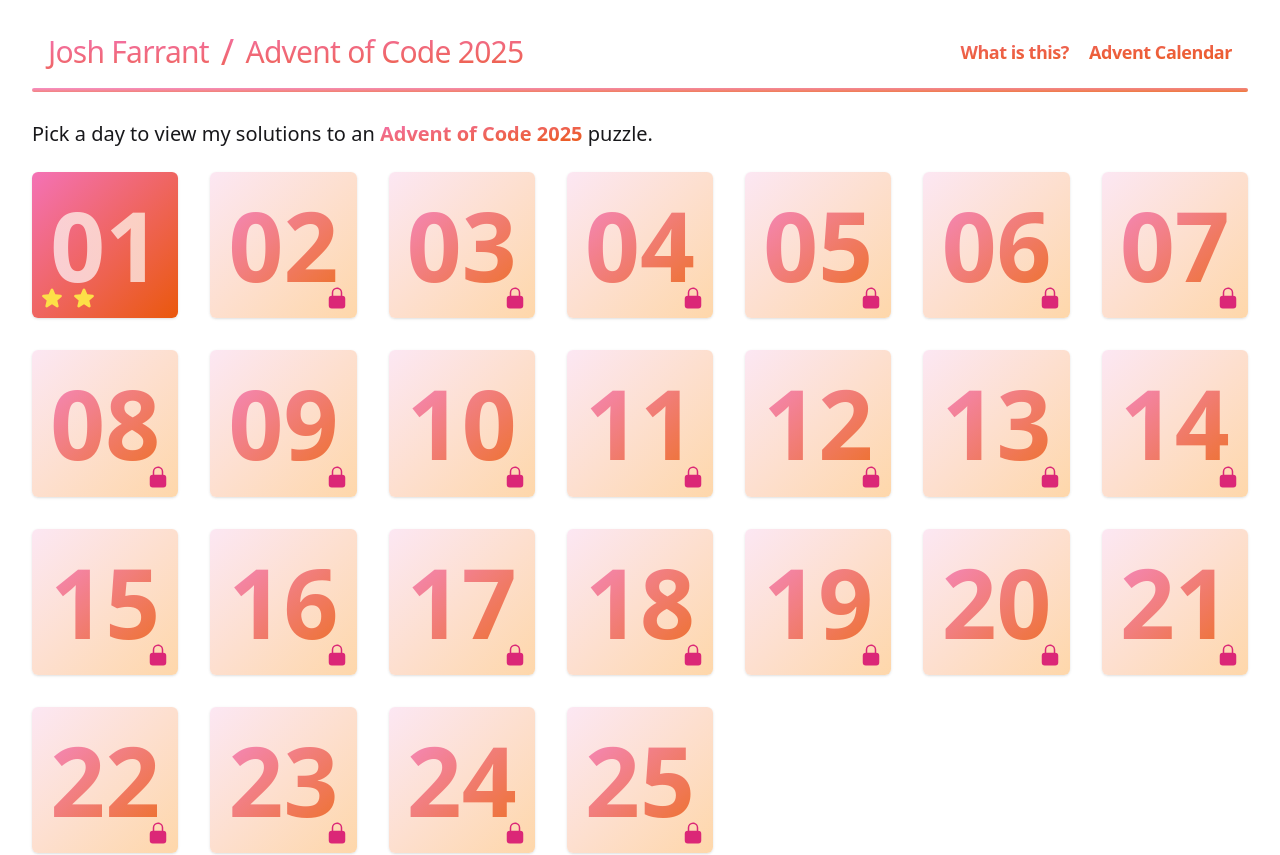
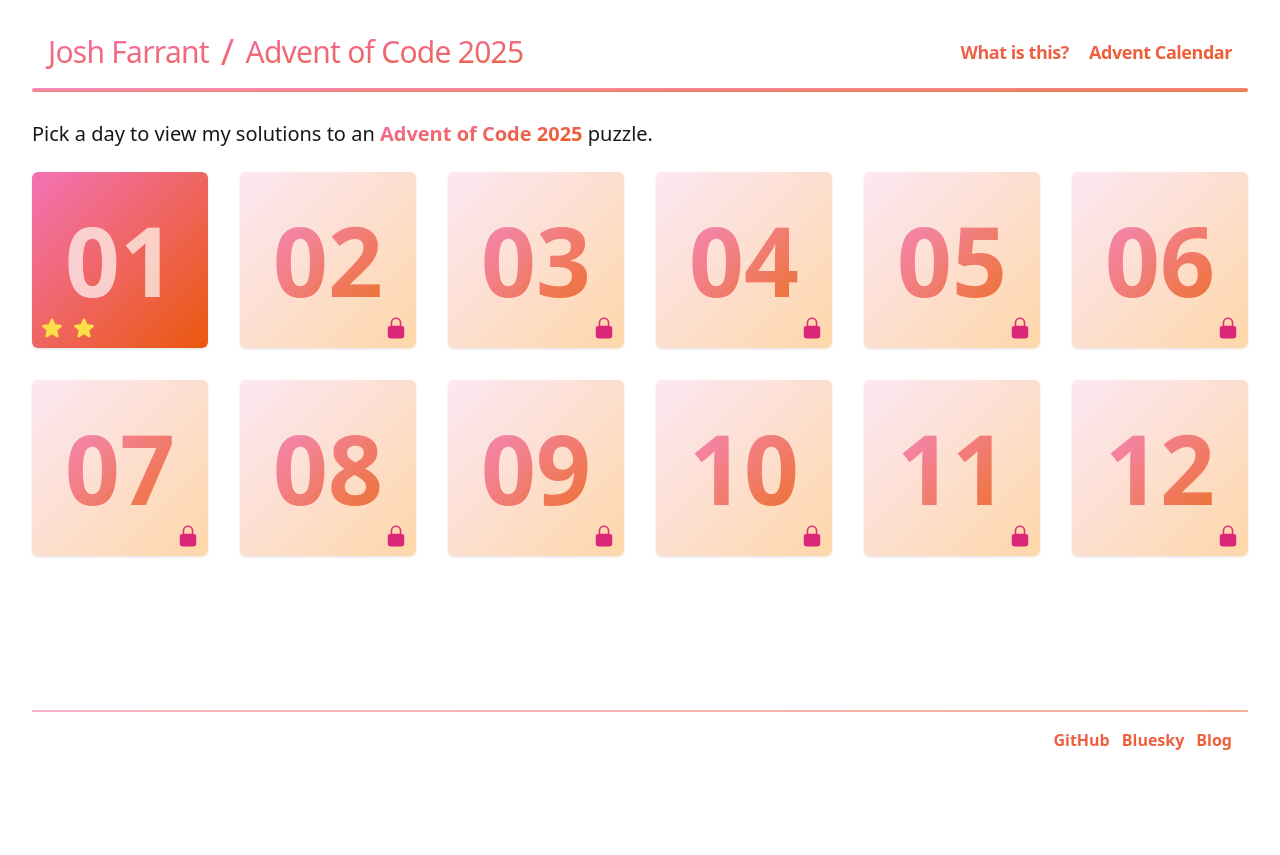
Before and after one commit to joshfarrant/advent-of-code-client, a Next.js app: page /2025/days in a window 1280 px wide. Shown: the top 855 px of the page. After the commit the page ends 800 px from the top, so only its background shows below. Built offline with nearby package versions, Linux system fonts and the light colour scheme.

Commit message:
update calendar view to 25 days

```diff
--- a/src/components/pages/days/days.tsx
+++ b/src/components/pages/days/days.tsx
@@ -7,7 +7,7 @@
 
 import { Props } from './days.types';
 
-const emptyDays = Array.from({ length: 25 });
+const emptyDays = Array.from({ length: 12 });
 
 export const Days = ({ days }: Props) => {
   return (
@@ -32,7 +32,7 @@
             puzzle.
           </p>
 
-          <ul className="grid grid-cols-2 gap-8 pb-8 pt-6 sm:grid-cols-3 lg:grid-cols-5 xl:grid-cols-7">
+          <ul className="grid grid-cols-2 gap-8 pb-8 pt-6 sm:grid-cols-3 lg:grid-cols-4 xl:grid-cols-6">
             {emptyDays.map((_, i) => {
               const dayNumber = i + 1;
               const hasDay = days.findIndex(d => d.day === dayNumber) > -1;
```
